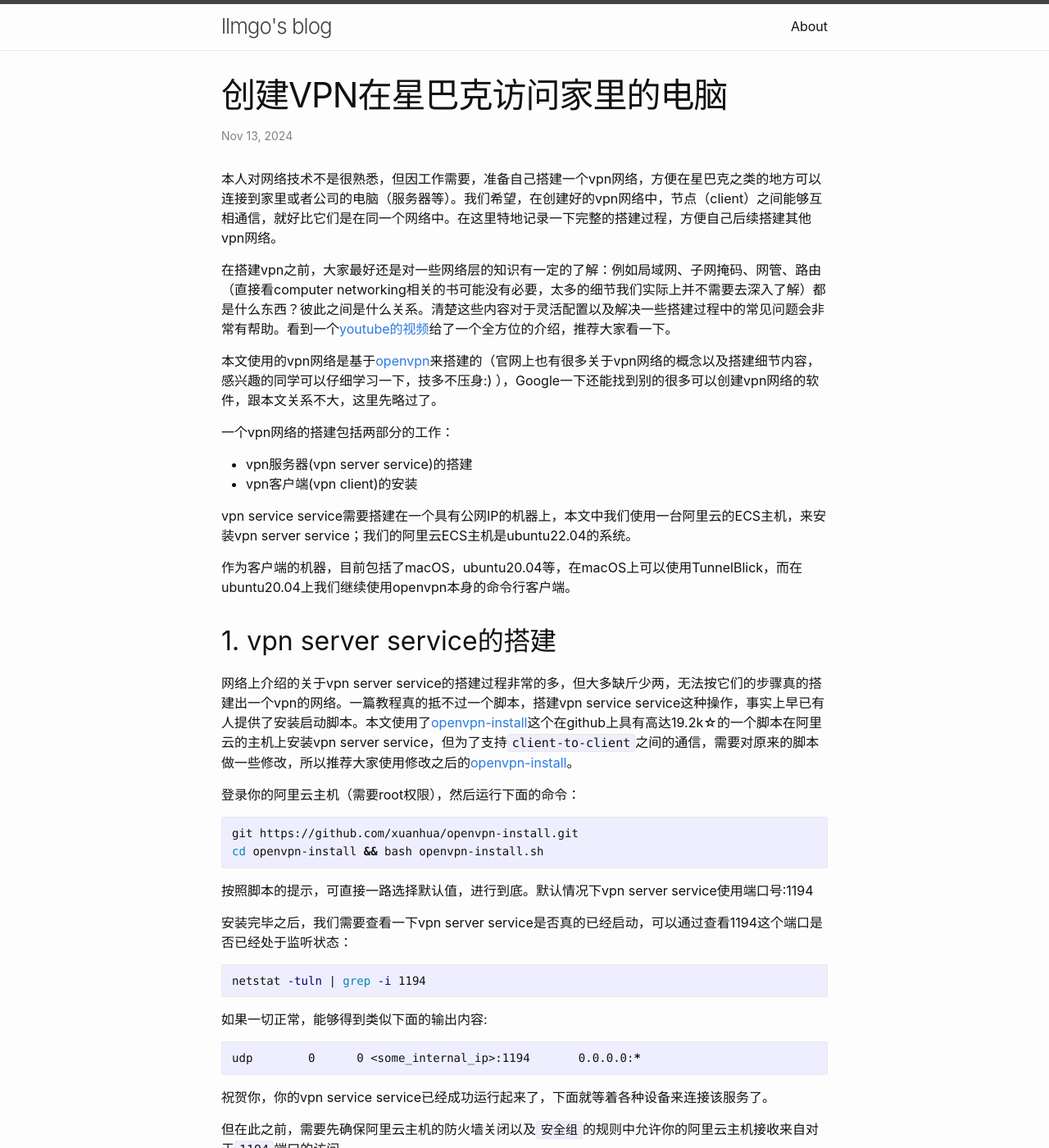
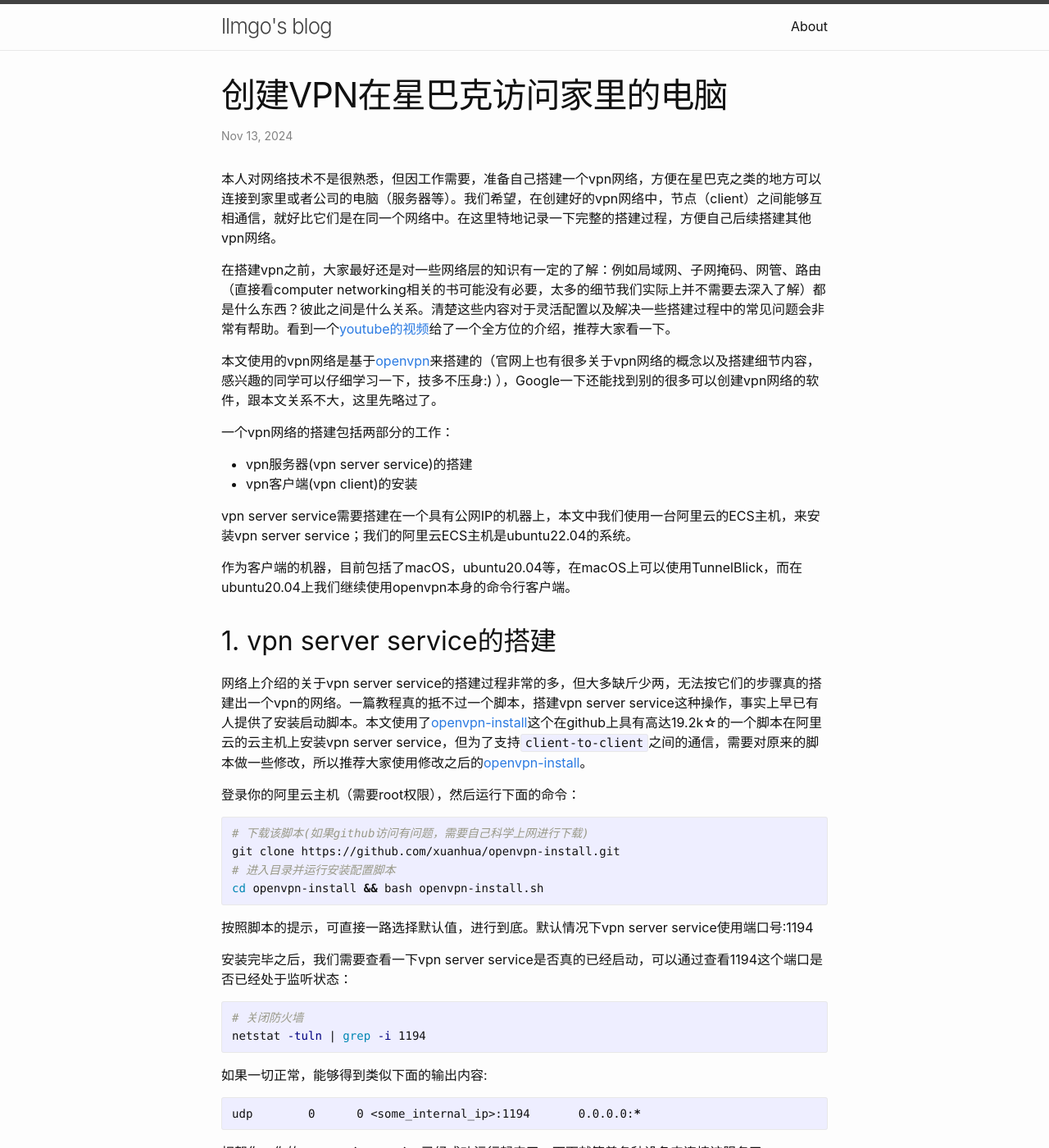
Before and after one commit to xuanhua/xuanhua.github.io, a Jekyll site: the page built from _posts/2024-11-13-创建vpn在星巴克访问家里的电脑.md, in a window 1280 px wide and 1400 px high. Shown: the whole window at 82% size. Built offline with Jekyll 4.4.1, drawn with Linux system fonts in a browser that asks for light colours.

Commit message:
Update _posts/2024-11-13-\345\210\233\345\273\272vpn\345\234\250\346\230\237\345\267\264\345\205\213\350\256\277\351\227\256\345\256\266\351\207\214\347\232\204\347\224\265\350\204\221.md

````diff
--- a/_posts/2024-11-13-创建vpn在星巴克访问家里的电脑.md
+++ b/_posts/2024-11-13-创建vpn在星巴克访问家里的电脑.md
@@ -18,18 +18,20 @@ categories: jekyll update
 * vpn服务器(vpn server service)的搭建
 * vpn客户端(vpn client)的安装
 
-vpn service service需要搭建在一个具有公网IP的机器上，本文中我们使用一台阿里云的ECS主机，来安装vpn server service；我们的阿里云ECS主机是ubuntu22.04的系统。
+vpn server service需要搭建在一个具有公网IP的机器上，本文中我们使用一台阿里云的ECS主机，来安装vpn server service；我们的阿里云ECS主机是ubuntu22.04的系统。
 
 作为客户端的机器，目前包括了macOS，ubuntu20.04等，在macOS上可以使用TunnelBlick，而在ubuntu20.04上我们继续使用openvpn本身的命令行客户端。
 
 ## 1. vpn server service的搭建
 
-网络上介绍的关于vpn server service的搭建过程非常的多，但大多缺斤少两，无法按它们的步骤真的搭建出一个vpn的网络。一篇教程真的抵不过一个脚本，搭建vpn service service这种操作，事实上早已有人提供了安装启动脚本。本文使用了[openvpn-install](https://github.com/Nyr/openvpn-install)这个在github上具有高达19.2k☆的一个脚本在阿里云的主机上安装vpn server service，但为了支持`client-to-client`之间的通信，需要对原来的脚本做一些修改，所以推荐大家使用修改之后的[openvpn-install](https://github.com/xuanhua/openvpn-install)。
+网络上介绍的关于vpn server service的搭建过程非常的多，但大多缺斤少两，无法按它们的步骤真的搭建出一个vpn的网络。一篇教程真的抵不过一个脚本，搭建vpn server service这种操作，事实上早已有人提供了安装启动脚本。本文使用了[openvpn-install](https://github.com/Nyr/openvpn-install)这个在github上具有高达19.2k☆的一个脚本在阿里云的云主机上安装vpn server service，但为了支持`client-to-client`之间的通信，需要对原来的脚本做一些修改，所以推荐大家使用修改之后的[openvpn-install](https://github.com/xuanhua/openvpn-install)。
 
 登录你的阿里云主机（需要root权限），然后运行下面的命令：
 
 ```bash
-git https://github.com/xuanhua/openvpn-install.git
+# 下载该脚本(如果github访问有问题，需要自己科学上网进行下载)
+git clone https://github.com/xuanhua/openvpn-install.git
+# 进入目录并运行安装配置脚本
 cd openvpn-install && bash openvpn-install.sh
 ```
 
@@ -40,6 +42,7 @@ cd openvpn-install && bash openvpn-install.sh
 安装完毕之后，我们需要查看一下vpn server service是否真的已经启动，可以通过查看1194这个端口是否已经处于监听状态：
 
 ```bash
+# 关闭防火墙
 netstat -tuln | grep -i 1194
 ```
 
````
